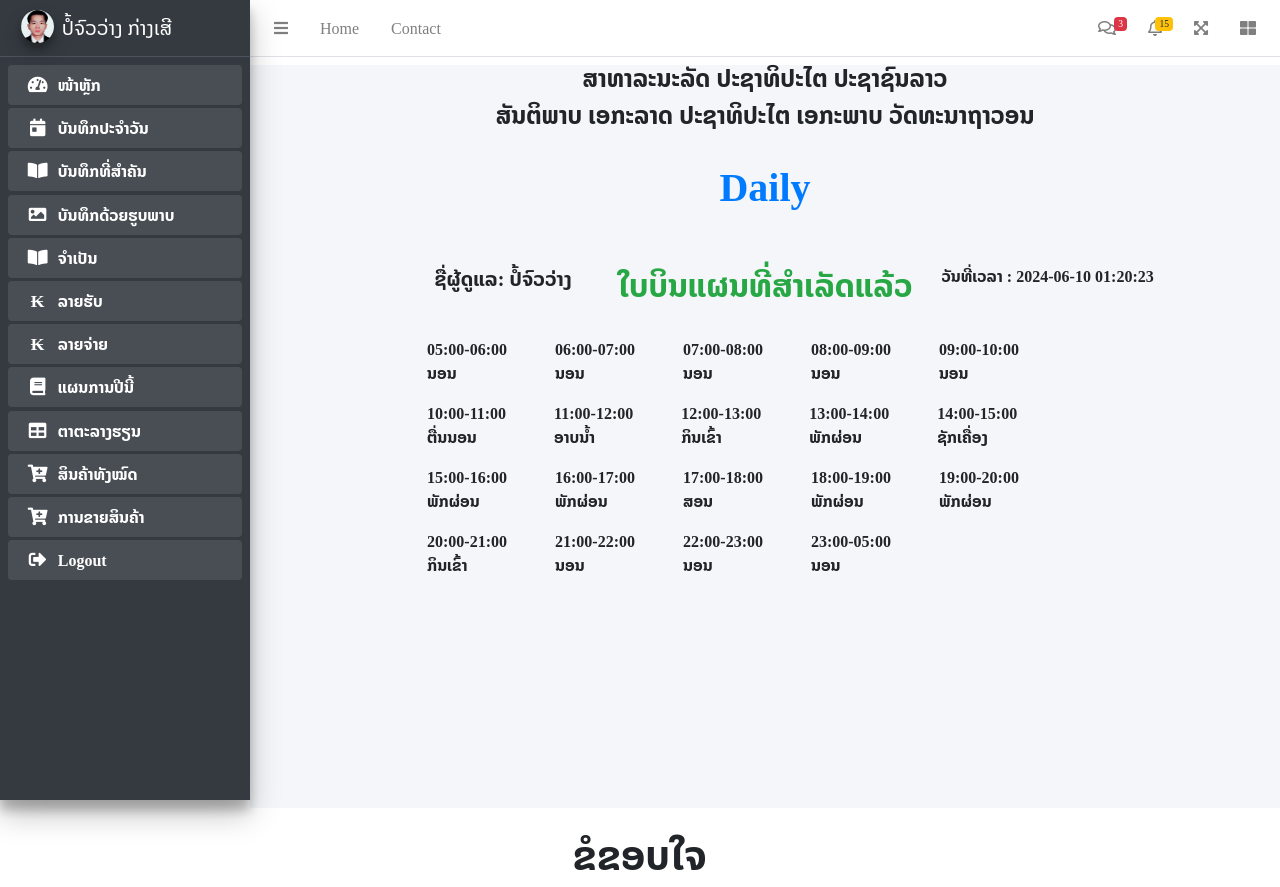
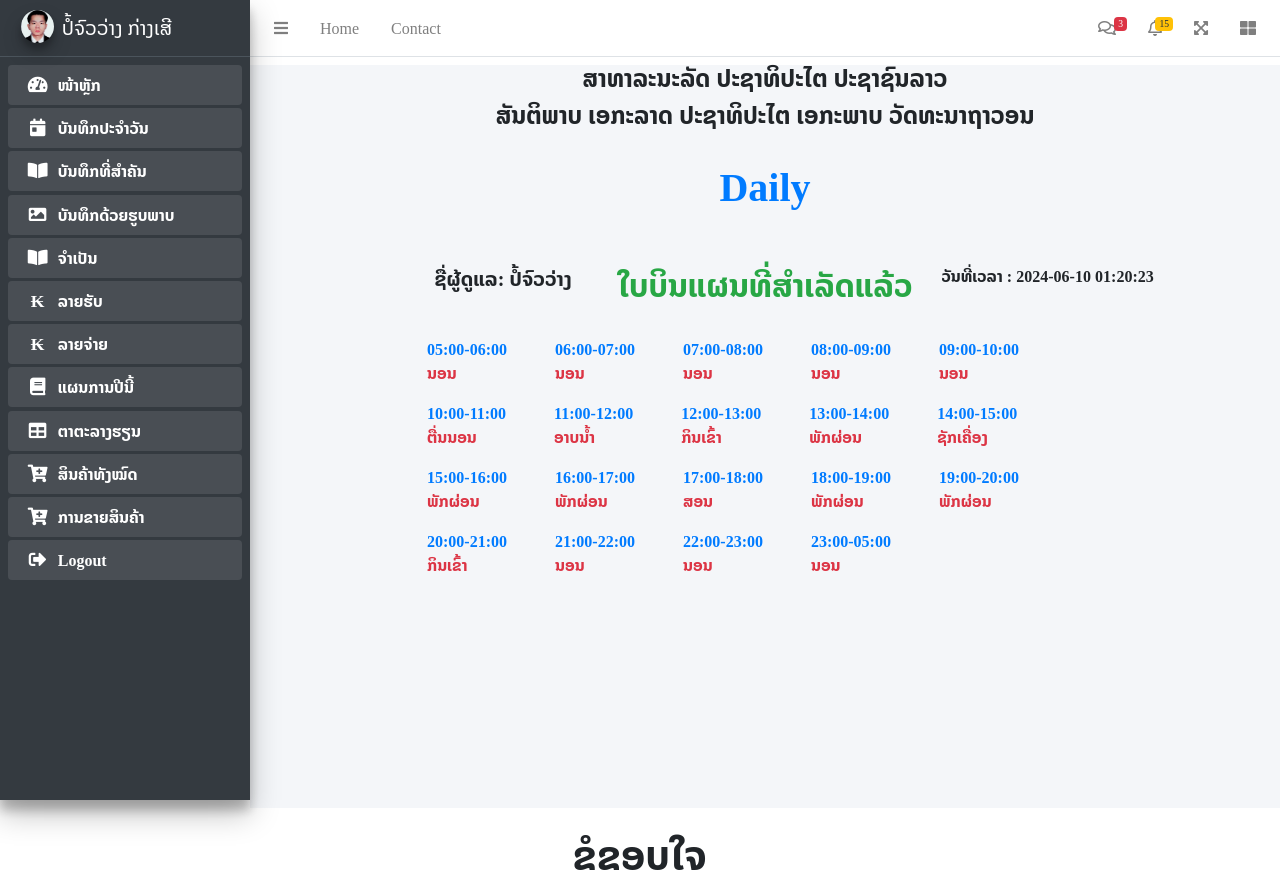
Before and after one commit to pcvks/dailyphp, a PHP site: page /dailyitemprintpdf.php?id=1 in a window 1280 px wide. Shown: the top 887 px of the page. Run offline with PHP 8.4, Linux system fonts and the light colour scheme; a user stored in the database is signed in; data comes from the database, SQL or seed files in the repository; some libraries are stand-ins or nearby versions.

Commit message:
Resolve merge commit

```diff
--- a/adminform.php
+++ b/adminform.php
@@ -91,11 +91,11 @@ if (isset($_GET['success']) && $_GET['success'] === 'true') {
                 <div class="card-body">
 
                   <div class="row">
-                  <div class="form-group">
+                  <div class="form-group ml-5">
                     <label for="exampleInputEmail1">ອີເມວ</label>
                     <input type="email" name="email" class="form-control" id="exampleInputEmail1" required placeholder="ອີເມວ">
-                    </div>&nbsp;&nbsp;&nbsp;&nbsp;&nbsp;&nbsp;&nbsp;&nbsp;&nbsp;&nbsp;
-                  <div class="form-group">
+                    </div>
+                  <div class="form-group ml-5">
                     <label for="exampleInputPassword1">ລະຫັດຜ່ານ</label>
                     <input type="password" name="password" class="form-control" id="exampleInputPassword1" required placeholder="*******">
                   </div>
--- a/dailyitemprintpdf.php
+++ b/dailyitemprintpdf.php
@@ -126,25 +126,25 @@ if (isset($_GET['success']) && $_GET['success'] === 'true') {
               }
                 while ($row = mysqli_fetch_assoc($result)) { ?>
                 <div class="row">
-                    <p class="text-bold mr-5">05:00-06:00 <br><?php echo $row['five_six']?></p>
-                    <p class="text-bold mr-5">06:00-07:00 <br><?php echo $row['six_seven']?></p>
-                    <p class="text-bold mr-5">07:00-08:00 <br><?php echo $row['seven_eight']?></p>
-                    <p class="text-bold mr-5">08:00-09:00 <br><?php echo $row['eight_nine']?></p>
-                    <p class="text-bold mr-5">09:00-10:00 <br><?php echo $row['nine_ten']?></p>
-                    <p class="text-bold mr-5">10:00-11:00 <br><?php echo $row['ten_eleven']?></p>
-                    <p class="text-bold mr-5">11:00-12:00 <br><?php echo $row['eleven_twelve']?></p>
-                    <p class="text-bold mr-5">12:00-13:00 <br><?php echo $row['twelve_thirteen']?></p>
-                    <p class="text-bold mr-5">13:00-14:00 <br><?php echo $row['thirteen_fourteen']?></p>
-                    <p class="text-bold mr-5">14:00-15:00 <br><?php echo $row['fourteen_fifteen']?></p>
-                    <p class="text-bold mr-5">15:00-16:00 <br><?php echo $row['fifteen_sixteen']?></p>
-                    <p class="text-bold mr-5">16:00-17:00 <br><?php echo $row['sixteen_seventeen']?></p>
-                    <p class="text-bold mr-5">17:00-18:00 <br><?php echo $row['seventeen_eighteen']?></p>
-                    <p class="text-bold mr-5">18:00-19:00 <br><?php echo $row['eighteen_nineteen']?></p>
-                    <p class="text-bold mr-5">19:00-20:00 <br><?php echo $row['nineteen_twenty']?></p>
-                    <p class="text-bold mr-5">20:00-21:00 <br><?php echo $row['twenty_twentyone']?></p>
-                    <p class="text-bold mr-5">21:00-22:00 <br><?php echo $row['twentyone_twentytwo']?></p>
-                    <p class="text-bold mr-5">22:00-23:00 <br><?php echo $row['twentytwo_twentythree']?></p>
-                    <p class="text-bold mr-5">23:00-05:00 <br><?php echo $row['twentythree_five']?></p>
+                    <p class="mr-5"><b class="text-primary">05:00-06:00</b> <br> <?php echo "<b class='text-danger'>". $row['five_six']."</b>"?></p>
+                    <p class="mr-5"><b class="text-primary">06:00-07:00</b> <br> <?php echo "<b class='text-danger'>". $row['six_seven']."</b>"?></p>
+                    <p class="mr-5"><b class="text-primary">07:00-08:00</b> <br> <?php echo "<b class='text-danger'>". $row['seven_eight']."</b>"?></p>
+                    <p class="mr-5"><b class="text-primary">08:00-09:00</b> <br> <?php echo "<b class='text-danger'>". $row['eight_nine']."</b>"?></p>
+                    <p class="mr-5"><b class="text-primary">09:00-10:00</b> <br> <?php echo "<b class='text-danger'>". $row['nine_ten']."</b>"?></p>
+                    <p class="mr-5"><b class="text-primary">10:00-11:00</b> <br> <?php echo "<b class='text-danger'>". $row['ten_eleven']."</b>"?></p>
+                    <p class="mr-5"><b class="text-primary">11:00-12:00</b> <br> <?php echo "<b class='text-danger'>". $row['eleven_twelve']."</b>"?></p>
+                    <p class="mr-5"><b class="text-primary">12:00-13:00</b> <br> <?php echo "<b class='text-danger'>". $row['twelve_thirteen']."</b>"?></p>
+                    <p class="mr-5"><b class="text-primary">13:00-14:00</b> <br> <?php echo "<b class='text-danger'>". $row['thirteen_fourteen']."</b>"?></p>
+                    <p class="mr-5"><b class="text-primary">14:00-15:00</b> <br> <?php echo "<b class='text-danger'>". $row['fourteen_fifteen']."</b>"?></p>
+                    <p class="mr-5"><b class="text-primary">15:00-16:00</b> <br> <?php echo "<b class='text-danger'>". $row['fifteen_sixteen']."</b>"?></p>
+                    <p class="mr-5"><b class="text-primary">16:00-17:00</b> <br> <?php echo "<b class='text-danger'>". $row['sixteen_seventeen']."</b>"?></p>
+                    <p class="mr-5"><b class="text-primary">17:00-18:00</b> <br> <?php echo "<b class='text-danger'>". $row['seventeen_eighteen']."</b>"?></p>
+                    <p class="mr-5"><b class="text-primary">18:00-19:00</b> <br> <?php echo "<b class='text-danger'>". $row['eighteen_nineteen']."</b>"?></p>
+                    <p class="mr-5"><b class="text-primary">19:00-20:00</b> <br> <?php echo "<b class='text-danger'>". $row['nineteen_twenty']."</b>"?></p>
+                    <p class="mr-5"><b class="text-primary">20:00-21:00</b> <br> <?php echo "<b class='text-danger'>". $row['twenty_twentyone']."</b>"?></p>
+                    <p class="mr-5"><b class="text-primary">21:00-22:00</b> <br> <?php echo "<b class='text-danger'>". $row['twentyone_twentytwo']."</b>"?></p>
+                    <p class="mr-5"><b class="text-primary">22:00-23:00</b> <br> <?php echo "<b class='text-danger'>". $row['twentytwo_twentythree']."</b>"?></p>
+                    <p class="mr-5"><b class="text-primary">23:00-05:00</b> <br> <?php echo "<b class='text-danger'>". $row['twentythree_five']."</b>"?></p>
 
                 </div>
                 <?php }?>
--- a/necessary.php
+++ b/necessary.php
@@ -90,7 +90,7 @@ checkLoggedIn(); // Check if the user is logged in
                 <div class="col-md-6">
                   <form action="necessary.php" method="GET" class="form-inline">
                     <input name="query" type="search" class="form-control" required placeholder="Search">&nbsp;
-                    <button type="submit" class="btn btn-primary"><i class="fas fa-search"></i></button>&nbsp;
+                    <button type="submit" class="btn btn-danger"><i class="fas fa-search"></i></button>&nbsp;
                     </button>
                   </form>
                 </div>
@@ -108,7 +108,7 @@ checkLoggedIn(); // Check if the user is logged in
             <div class="col-md-6">
               <!-- general form elements -->
               <h1 class="text-center">ຟອມບັນທຶກທີ່ຈຳເປັນ</h1>
-              <div class="card card-primary">
+              <div class="card card-danger">
                 <div class="card-header">
                   <h3 class="card-title">ການບັນທຶກ</h3>
                 </div>
@@ -135,7 +135,7 @@ checkLoggedIn(); // Check if the user is logged in
                   <!-- /.card-body -->
 
                   <div class="card-footer">
-                    <button type="submit" class="btn btn-primary">ສົ່ງຟອມ</button>
+                    <button type="submit" class="btn btn-danger">ສົ່ງຟອມ</button>
                   </div>
                 </form>
               </div>
```
Also changed, not shown: dailyform.php (+19 -19 lines), index.php (+40 -31 lines), products/sqlserver.png (added).
